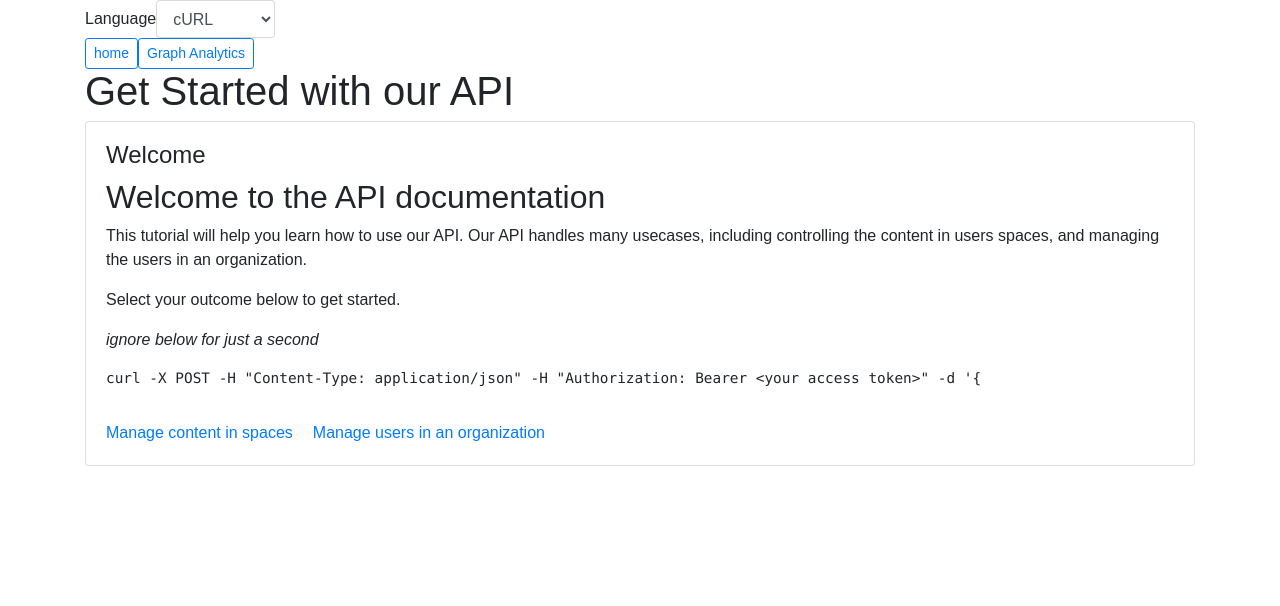
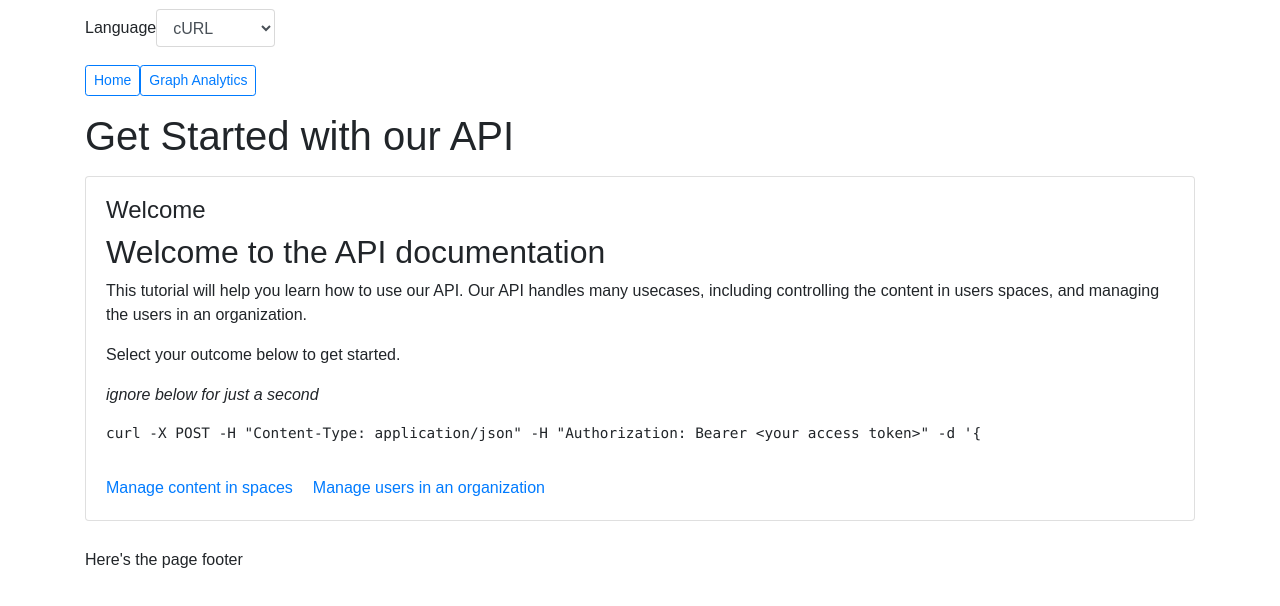
Before and after one commit to hughrawlinson/choose-your-own-docs, a React (Create React App) app: page / in a window 1280 px wide. Shown: the top 606 px of the page. Built offline with nearby package versions, Linux system fonts and the light colour scheme.

Commit message:
Minor css faffing

```diff
--- a/src/Page/Page.tsx
+++ b/src/Page/Page.tsx
@@ -21,7 +21,7 @@ export function Page({
   content,
 }: PageProps = defaultProps) {
   return (
-    <div className="card">
+    <div className="card" style={{ margin: "18px 0" }}>
       <div className="card-body">
         <h4 className="card-title">{title}</h4>
         <Markdown className="card-text">{content || ""}</Markdown>
--- a/src/UI/UI.tsx
+++ b/src/UI/UI.tsx
@@ -80,7 +80,12 @@ export function UI(props: UIProps) {
   }
 
   return (
-    <div className={props.className} key={props.key}>
+    <div>
+      <div
+        className={props.className}
+        key={props.key}
+        style={{ padding: "9px 0" }}
+      >
         <style>
           {`code.language-${state.language?.name} {
             display: block;
@@ -111,6 +116,7 @@ export function UI(props: UIProps) {
             </div>
           </form>
         )}
+        <div style={{ margin: "18px 0" }}>
           <button
             type="button"
             className="btn btn-outline-primary btn-sm"
@@ -118,11 +124,15 @@ export function UI(props: UIProps) {
               dispatch({ type: "HOME" });
             }}
           >
-        home
+            Home
           </button>
-      <a className="btn btn-outline-primary btn-sm" href="#display=analytics">
+          <a
+            className="btn btn-outline-primary btn-sm"
+            href="#display=analytics"
+          >
             Graph Analytics
           </a>
+        </div>
         <h1 className="title">{state.dynamicDocument.title}</h1>
         {state.history.map((pageTitle, i) => {
           const page = state.dynamicDocument.states.find(
@@ -145,5 +155,7 @@ export function UI(props: UIProps) {
           );
         })}
       </div>
+      <footer>Here's the page footer</footer>
+    </div>
   );
 }
```
Lines whose indentation alone changed are shown as unchanged.
